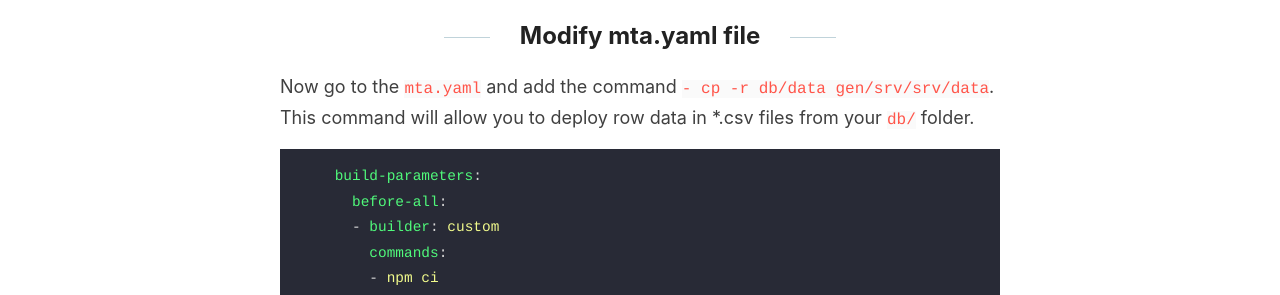
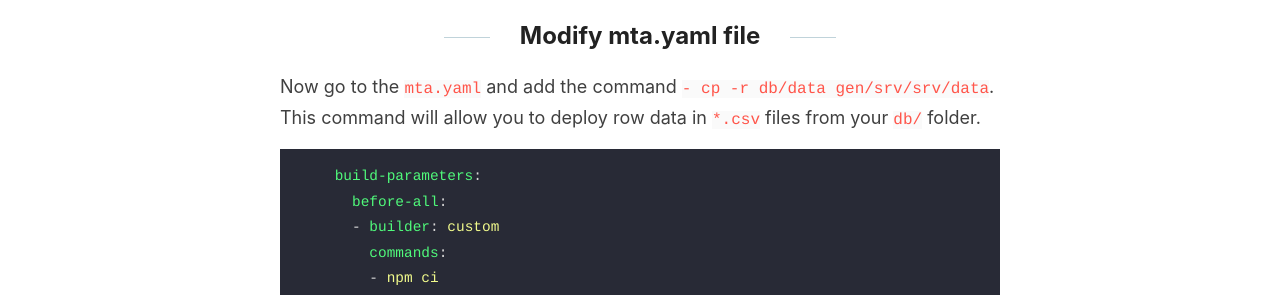
Before and after one commit to XAP-Software/XAP-Software.github.io, a Jekyll site: the page built from _posts/2022-04-06-deploy_sqlite_csvfiles.md, in a window 1280 px wide. Shown: the part 949-1244 px from the top of the page. Built offline with Jekyll 4.4.1, drawn with Linux system fonts in a browser that asks for light colours.

````diff
--- a/_posts/2022-04-06-deploy_sqlite_csvfiles.md
+++ b/_posts/2022-04-06-deploy_sqlite_csvfiles.md
@@ -30,7 +30,7 @@ After the `requires` block add the new block `feature` where set `in_memory_db`
 ```
 
 ## Modify mta.yaml file
-Now go to the `mta.yaml` and add the command `- cp -r db/data gen/srv/srv/data`. This command will allow you to deploy row data in *.csv files from your `db/` folder.
+Now go to the `mta.yaml` and add the command `- cp -r db/data gen/srv/srv/data`. This command will allow you to deploy row data in `*.csv` files from your `db/` folder.
 ```yaml
     build-parameters:
       before-all:
````
